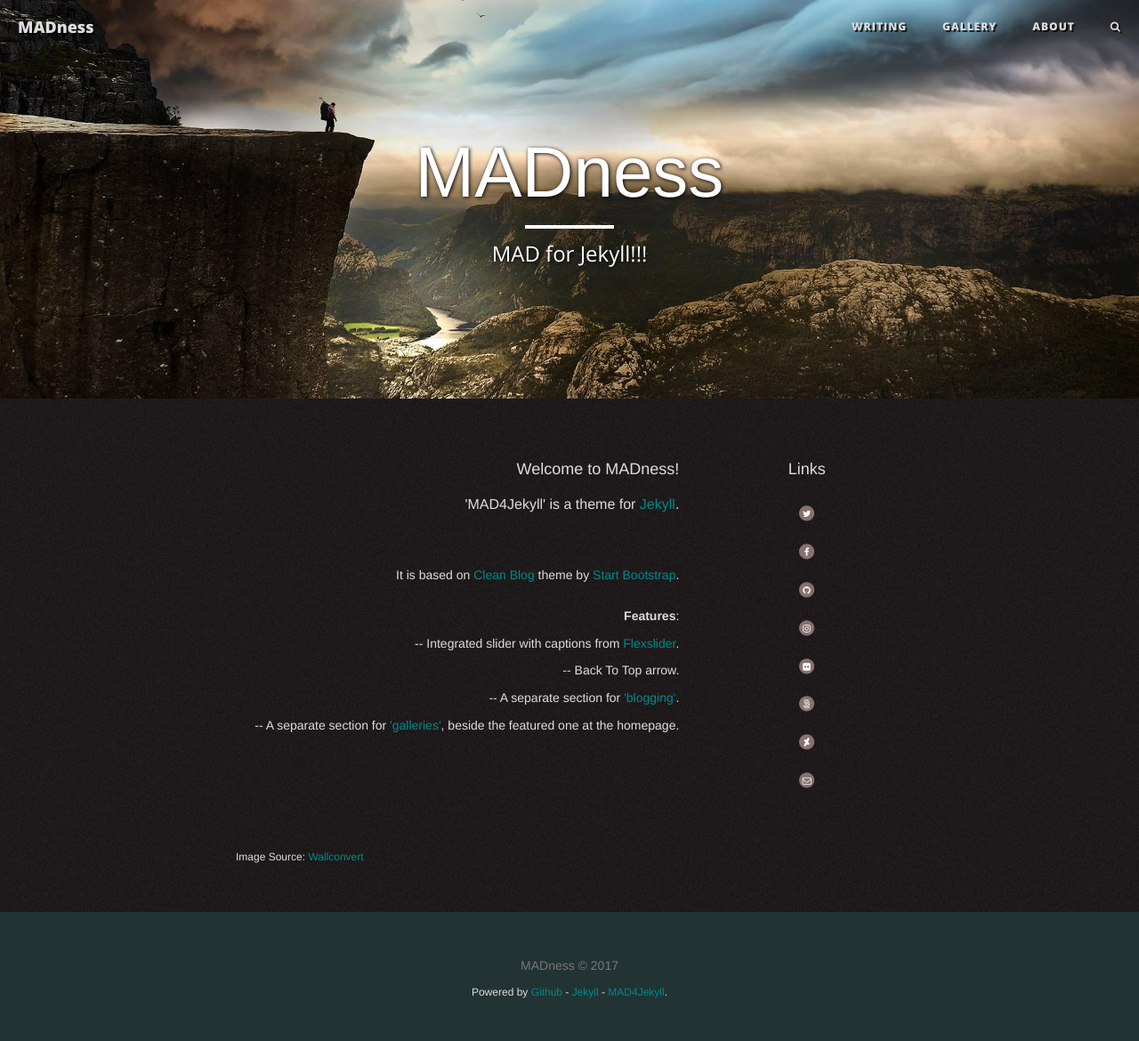
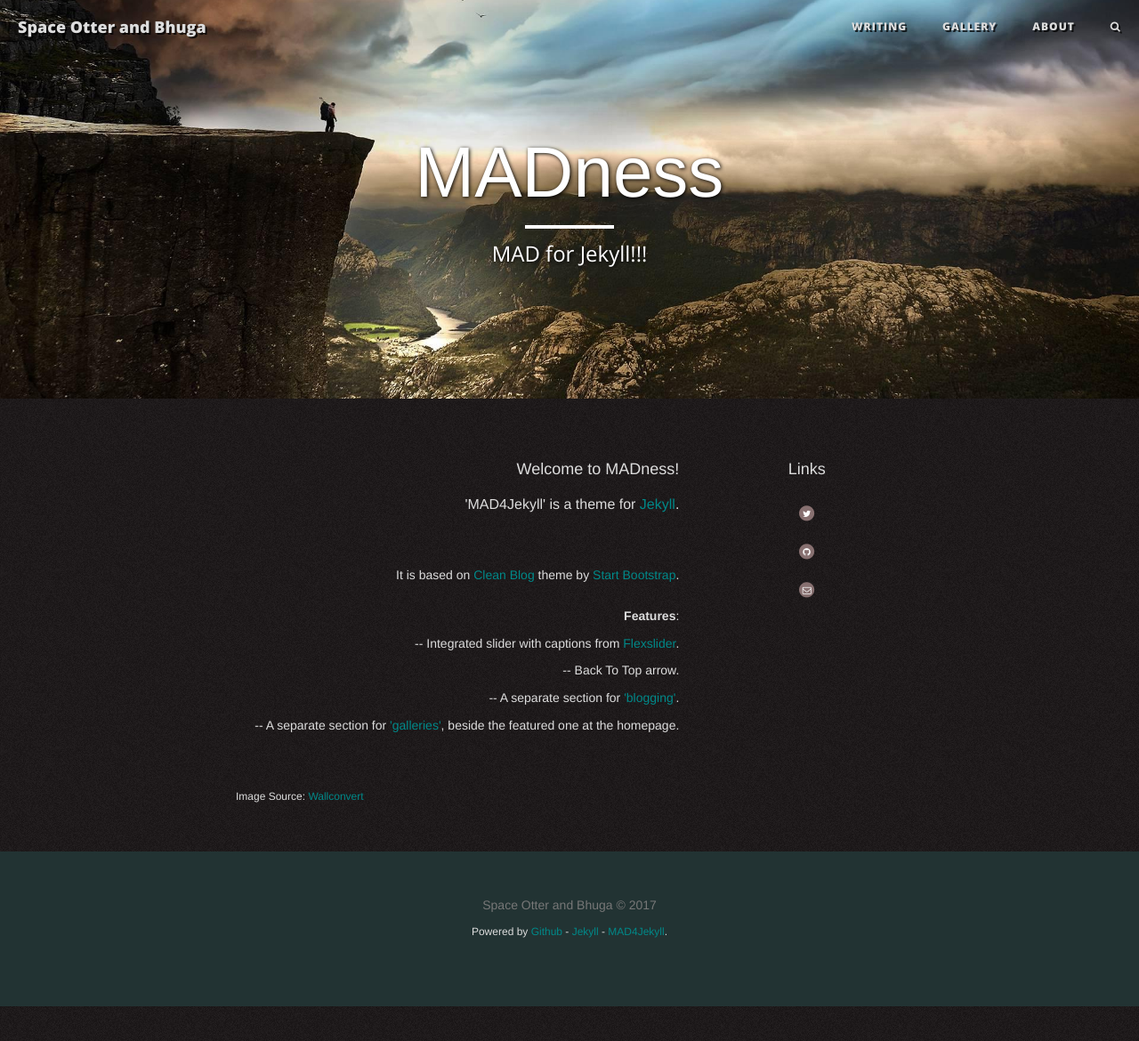
Before and after one commit to SpaceOtterInSpace/spaceotterandbhuga, a Jekyll site: the page built from pages/index.html, in a window 1280 px wide and 1199 px high. Shown: the top 1170 px of the window at 89% size. Built offline with Jekyll 4.4.1, drawn with Linux system fonts in a browser that asks for light colours; nearby versions of some CDN libraries.

Commit message:
Update config with new info.

```diff
--- a/_config.yml
+++ b/_config.yml
@@ -1,6 +1,6 @@
 # Site settings
-title: "MADness"
-description: A Template for Jekyll
+title: "Space Otter and Bhuga"
+description: Space Otter and Bhuga get married
 
 # Files
 baseurl:
@@ -9,9 +9,9 @@ assets:
   libs: assets/libs
   owner: assets/owner
 logo: logo.png
-discus_shortname: MADness
-email: mad@ness.com
-url: "http://madforjekyll.github.io"
+discus_shortname: Space Otter and Bhuga
+email: jacqnelson@gmail.com
+url: "http://spaceotterinspace.github.io"
 search: true
 share: true
 comments: true
@@ -24,20 +24,14 @@ wpm: 200
 
 # Owner/author information
 owner:
-  name:   MADness
+  name:   Space Otter and Bhuga
   avatar: avatar.jpg
   # Use the coder's toolbox at http://coderstoolbox.net/string/#!encoding=xml&action=encode&charset=us_ascii to encode your description into XML string
-  description:    MAD for Jekyll
+  description:    Space Otter and Bhuga get married
 
 # Social networking links used in footer. Update and remove as you like.
-twitter_username: MAD4Jekyll
-facebook_username: MAD4Jekyll
-github_username: MAD4Jekyll
-deviantart_username: MAD4Jekyll
-500px_username: MAD4Jekyll
-flickr_username: MAD4Jekyll
-instagram_username: MAD4Jekyll
-
+twitter_username: spaceotterin
+github_username: spaceotterinspace
 
 # Internal nav
 nav:
```
